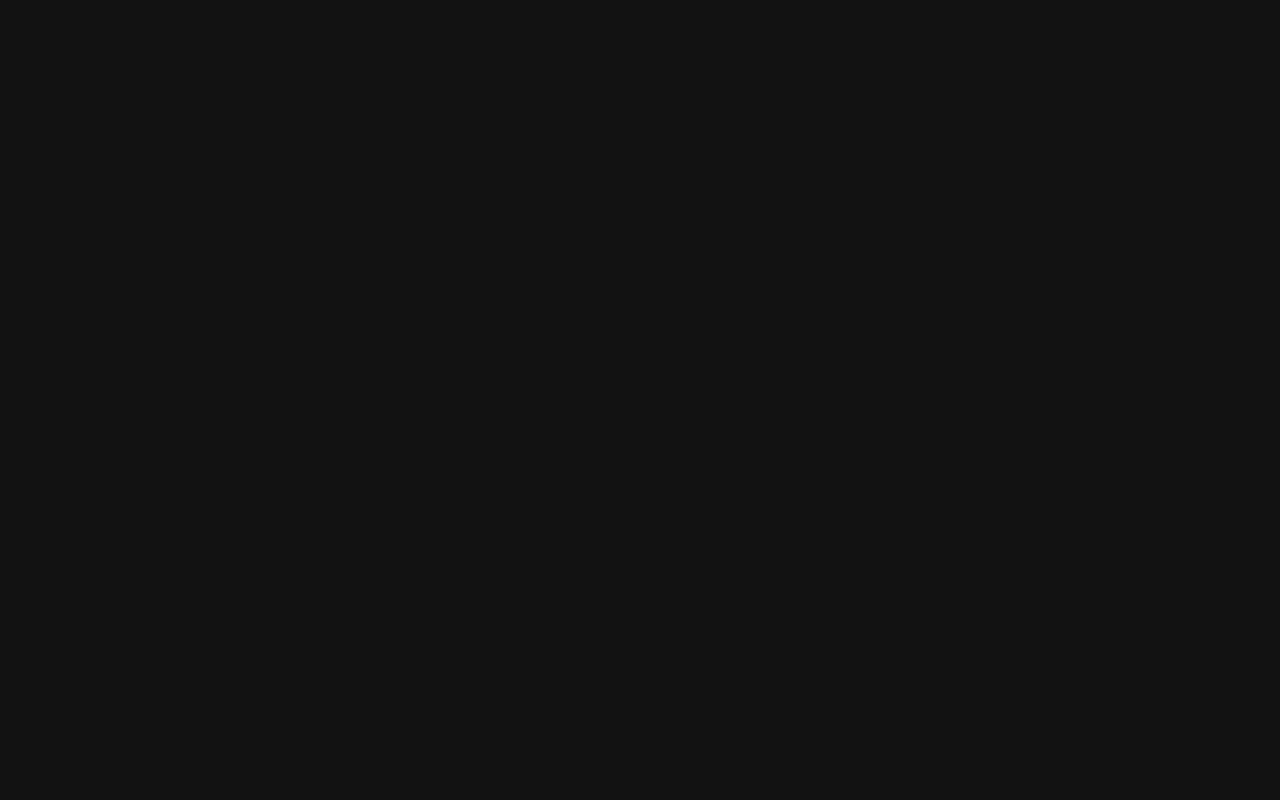
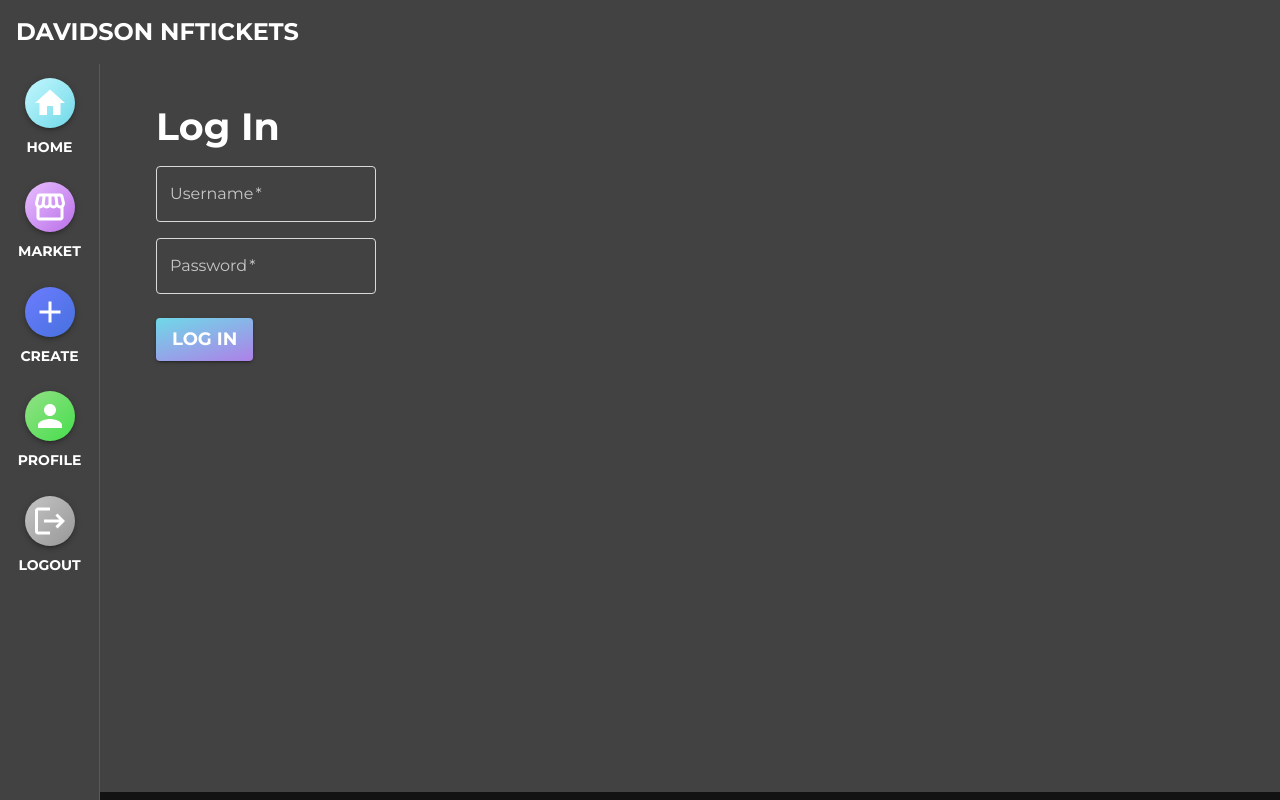
Before and after one commit to niya-ma-1/Davidson-NFTickets, a React (Create React App) app in the folder nftickets/: page /login in a window 1280 px wide. Before the commit this address had no page. Built offline with nearby package versions, Linux system fonts and the light colour scheme.

Commit message:
add login and profile

```diff
--- a/nftickets/package.json
+++ b/nftickets/package.json
@@ -14,6 +14,7 @@
     "framer-motion": "^6.2.8",
     "react": "^17.0.2",
     "react-dom": "^17.0.2",
+    "react-router-dom": "^6.3.0",
     "react-scripts": "^5.0.0",
     "react-swipeable-views": "^0.14.0",
     "web-vitals": "^2.1.4"
--- a/nftickets/src/App.js
+++ b/nftickets/src/App.js
@@ -5,6 +5,8 @@ import { CssBaseline, ThemeProvider } from '@mui/material';
 import theme from './theme';
 import Home from './Pages/Home';
 import Create from './Pages/Create';
+import Profile from './Pages/Profile';
+import Login from './Pages/Login';
 import { BrowserRouter, Route, Routes } from 'react-router-dom';
 
 function App() {
@@ -15,6 +17,8 @@ function App() {
         <Routes>
           <Route path='/' element={<Home />} />
           <Route path='/create' element={<Create />} />
+          <Route path='/profile' element={<Profile />} />
+          <Route path='/login' element={<Login />} />
         </Routes>
       </BrowserRouter>
     </ThemeProvider>
--- a/nftickets/src/Components/Nav.js
+++ b/nftickets/src/Components/Nav.js
@@ -12,6 +12,8 @@ import ListItemIcon from '@mui/material/ListItemIcon';
 import ListItemText from '@mui/material/ListItemText';
 import MailIcon from '@mui/icons-material/Mail';
 import MenuIcon from '@mui/icons-material/Menu';
+import LoginIcon from '@mui/icons-material/Login';
+import LogoutIcon from '@mui/icons-material/Logout';
 import Toolbar from '@mui/material/Toolbar';
 import Typography from '@mui/material/Typography';
 import SideBubble from './SideBubble';
@@ -36,7 +38,7 @@ function Nav(props) {
                 <Typography variant='h6' sx={{ color: "white", fontWeight: "700", textAlign: "center", display: { xs: "none", sm: "none", md: "flex" } }}>NFTICKETS</Typography>
             </Box>
             <Box alignItems="center" justifyContent="center" display="flex" flexWrap={"wrap"}>
-                {['home', 'market', 'create', 'profile'].map((text, index) => {
+                {['home', 'market', 'create', 'profile', 'logout'].map((text, index) => {
                     let color1 = "";
                     let color2 = "";
                     let icon = <HomeIcon />
@@ -76,7 +78,17 @@ function Nav(props) {
                             fill: "white"
                         }} />
                         url="/create"
+                    } else if (text === "logout") {
+                        color1 = "#C5C5C5"
+                        color2 = "#979797"
+                        icon = <LogoutIcon sx={{
+                            textAlign: "center",
+                            fontSize: "36px",
+                            fill: "white"
+                        }} />
+                        url="/login"
                     }
+
 
                     return <SideBubble page={text} color1={color1} color2={color2} icon={icon} url={url}/>;
                 }
@@ -115,7 +127,7 @@ function Nav(props) {
                             <MenuIcon />
                         </IconButton>
                         <Typography variant="h5" noWrap component="div" sx={{ color: "white", fontWeight: "700", textAlign: "left", ml: 2}}>
-                            NFTICKETS
+                            DAVIDSON NFTICKETS
                         </Typography>
                     </Toolbar>
                 </AppBar>
--- /dev/null
+++ b/nftickets/src/Components/TicketCard.js
@@ -0,0 +1,32 @@
+import { Box, Typography, Button, Card, CardMedia, CardContent, CardActions} from "@mui/material";
+
+
+const TicketCard = (props) => {
+    return <Box  sx={{ ml:2,  "&:hover": { transition: "0.5s", boxShadow: 10, opacity: 15, ml:2 } }} >
+     <Card sx={{
+        //maxWidth: 300,
+        //maxHeight: 300
+        width: '15vw',
+        height: '29vh'
+        }}>
+        <CardMedia
+            component="img"
+            height="140"
+            image={props.imageURL}
+        />
+            <CardContent>
+                <Typography gutterBottom variant="h10" component="div">
+                Ticket #{props.ticketId}
+                </Typography>
+                <Typography variant="body2" color="text.secondary">
+                {props.concertName}, {props.location}, {props.seat}
+                </Typography>
+            </CardContent>
+        <CardActions>
+            <Button size="small" variant="contained">Sell</Button>
+        </CardActions>
+    </Card>
+</Box>
+};
+
+export default TicketCard;
--- /dev/null
+++ b/nftickets/src/Pages/Login.js
@@ -0,0 +1,45 @@
+import { Backdrop, Box, Button, Grid, MenuItem, Select, Typography } from "@mui/material";
+import Nav from "../Components/Nav";
+import TextField from '@mui/material/TextField';
+import { useState } from "react";
+
+
+const Login = (props) => {
+
+    const loginContent = <Box sx={{ background: "#424242", p: 5, minHeight: "91vh" }}>
+        <Box sx={{ display: "flex", flexWrap: "wrap" }}>
+            <Box>
+                <Typography variant={"h2"} sx={{ color: "white", ml: 2 }}>Log In</Typography>
+            </Box>
+
+            <Grid container spacing={2} sx={{ mt: 0, ml: 0 }}>
+                <Grid item xs={12}>
+                    <TextField label={"Username"} required variant="outlined" color="primary"  sx={{ fieldset: { borderColor: "#d9d9d9" } }} />
+                </Grid>
+                <Grid item xs={12}>
+                    <TextField label={"Password"} type="password" autoComplete="current-password" required variant="outlined" color="primary" sx={{ fieldset: { borderColor: "#d9d9d9" } }}/>
+                </Grid>
+                <Grid item xs={12}>
+                    <Button variant="contained" sx={{
+                        mt: 1,
+                        backgroundImage: "linear-gradient(to bottom right, #6FD9E8, #BA6FE8)",
+                        backgroundSize: "150% auto",
+                        color: "white",
+                        transition: "0.5s",
+                        fontSize: "18px",
+                        fontWeight: 700,
+                        "&:hover": {
+                            boxShadow: "3px 5px 15px 2px #BA6FE830",
+                            backgroundPosition: "right center",
+
+                        }
+                    }}>Log In</Button>
+                </Grid>
+            </Grid>
+        </Box>
+    </Box>
+
+    return <Nav content={loginContent} />
+}
+
+export default Login;
--- /dev/null
+++ b/nftickets/src/Pages/Profile.js
@@ -0,0 +1,37 @@
+import { Backdrop, Box, Button, Grid, MenuItem, Select, Typography, ListItem, IconButton, ListItemText, Card, CardMedia, CardContent, CardActions} from "@mui/material";
+import CommentIcon from '@mui/icons-material/Comment';
+import Trending from "../Components/Trending";
+import CategoryCard from "../Components/CategoryCard";
+import TicketCard from "../Components/TicketCard";
+import Nav from "../Components/Nav";
+import TextField from '@mui/material/TextField';
+import { useState } from "react";
+
+
+const Profile = (props) => {
+
+    const profileContent =
+    <Box sx={{ background: "#424242", p: 5, minHeight: "91vh" }}>
+        <Box>
+            <Typography variant={"h2"} sx={{ color: "white", ml: 2 , mb: 5}}>Profile</Typography>
+        </Box>
+        <Box>
+            <Typography variant={"h3"} sx={{ color: "white", ml: 2, mb:1}}>Current Tickets</Typography>
+        </Box>
+        <Box sx={{ display: "flex", flexWrap: "wrap", mb: 5 }}>
+            <TicketCard ticketId="123" concertName="concert name" location="location" seat="seat" imageURL="https://cdn1.matadornetwork.com/blogs/1/2010/08/deadliest-concerts-940x626.jpg"/>
+            <TicketCard ticketId="124" concertName="concert name" location="location" seat="seat" imageURL="https://upload.wikimedia.org/wikipedia/commons/thumb/4/42/Muse_in_Sydney.jpg/800px-Muse_in_Sydney.jpg"/>
+        </Box>
+        <Box >
+            <Typography variant={"h3"} sx={{ color: "white", ml: 2, mb:1}}>Past Tickets</Typography>
+        </Box>
+        <Box sx={{ display: "flex", flexWrap: "wrap", mb: 5 }}>
+            <TicketCard ticketId="125" concertName="concert name" location="location" seat="seat" imageURL="https://media-cldnry.s-nbcnews.com/image/upload/rockcms/2021-11/astroworld-kb-main-211109-27be2c.jpg"/>
+        </Box>
+
+    </Box>
+
+    return <Nav content={profileContent} />
+}
+
+export default Profile;
```
Also changed, not shown: nftickets/src/Pages/Market.js (added), 1 other file (tests, documents, lock files or other folders).
